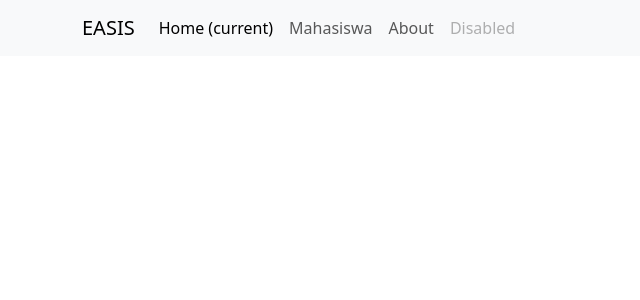
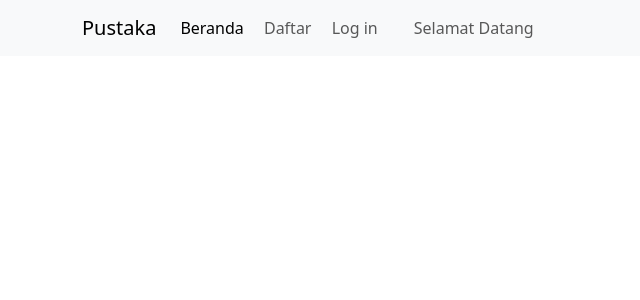
Before and after one commit to AnggaNaa/ci-pustaka, a CodeIgniter app: the page made by application/views/templates/templates-user/header.php in a window 1280 px wide. Shown: the top 300 px of the page, without its empty margins (0-640 px from the left). Run offline with CodeIgniter, Linux system fonts and the light colour scheme; data that the repository does not hold is empty; some libraries are stand-ins or nearby versions.

Commit message:
menambahkan file baru header.php

```diff
--- a/application/views/templates/templates-user/header.php
+++ b/application/views/templates/templates-user/header.php
@@ -5,25 +5,36 @@
     <meta charset="UTF-8">
     <meta name="viewport" content="width=device-width, initial-scale=1.0">
     <meta http-equiv="X-UA-Compatible" content="ie=edge">
-    <title>Pustaka-Booking</title>
+    <title>Pustaka-Booking | <?= $judul; ?></title>
+    <link rel="icon" type="image/png" href="<?= base_url('assets/img/logo/'); ?>logo-pb.png">
     <link rel="stylesheet" href="<?= base_url(); ?>assets/user/css/bootstrap.css">
+    <link href="<?= base_url('assets/'); ?>vendor/fontawesome-free/css/all.min.css" rel="stylesheet" type="text/css">
+    <link href="<?= base_url('assets/'); ?>datatable/datatables.css" rel="stylesheet" type="text/css">
 </head>
 
 <body>
     <nav class="navbar navbar-expand-lg navbar-light bg-light">
         <div class="container">
-            <a class="navbar-brand" href="<?= base_url(); ?>">EASIS</a>
+            <a class="navbar-brand" href="<?= base_url(); ?>">Pustaka</a>
             <button class="navbar-toggler" type="button" data-toggle="collapse" data-target="#navbarNavAltMarkup" aria-controls="navbarNavAltMarkup" aria-expanded="false" aria-label="Toggle navigation">
                 <span class="navbar-toggler-icon"></span>
             </button>
-            <div class="collapse navbar-collapse" id="navbarNavAltMarkup">
-                <div class="navbar-nav">
-                    <a class="nav-item nav-link active" href="<?= base_url(); ?>">Home <span class="sr-only">(current)</span></a>
-                    <a class="nav-item nav-link" href="<?= base_url(); ?>mahasiswa">Mahasiswa</a>
-                    <a class="nav-item nav-link" href="<?= base_url(); ?>about">About</a>
-                    <a class="nav-item nav-link disabled" href="#" tabindex="-1" aria-disabled="true">Disabled</a>
-                </div>
+
+        <div class="collapse navbar-collapse" id="navbarNavAltMarkup">
+            <div class="navbar-nav">
+                <a class="nav-item nav-link active" href="<?= base_url(); ?>">Beranda <span class="sr-only">(current)</span></a>
+                <?php
+                if (!empty($this->session->userdata('email'))) { ?>
+                    <a class="nav-item nav-link" href="#">Booking Buku</a>
+                    <a class="nav-item nav-link" href="<?= base_url('member/myprofil'); ?>">Profil Saya</a>
+                    <a class="nav-item nav-link" href="<?= base_url('member/logout'); ?>"><i class="fas fw fa-login"></i> Log out</a>
+                <?php } else { ?>
+                    <a class="nav-item nav-link" data-toggle="modal" data-target="#daftarModal" href="#"><i class="fas fw fa-login"></i> Daftar</a>
+                    <a class="nav-item nav-link" data-toggle="modal" data-target="#loginModal" href="#"><i class="fas fw fa-login"></i> Log in</a>
+                <?php } ?>
+                <span class="nav-item nav-link nav-right" style="display:block; margin-left:20px;">Selamat Datang <b><?= $user; ?></b></span>
             </div>
         </div>
-    </nav>
-    <div class="container mt-5">
+    </div>
+ </nav>
+ <div class=" mt-container5">
```
